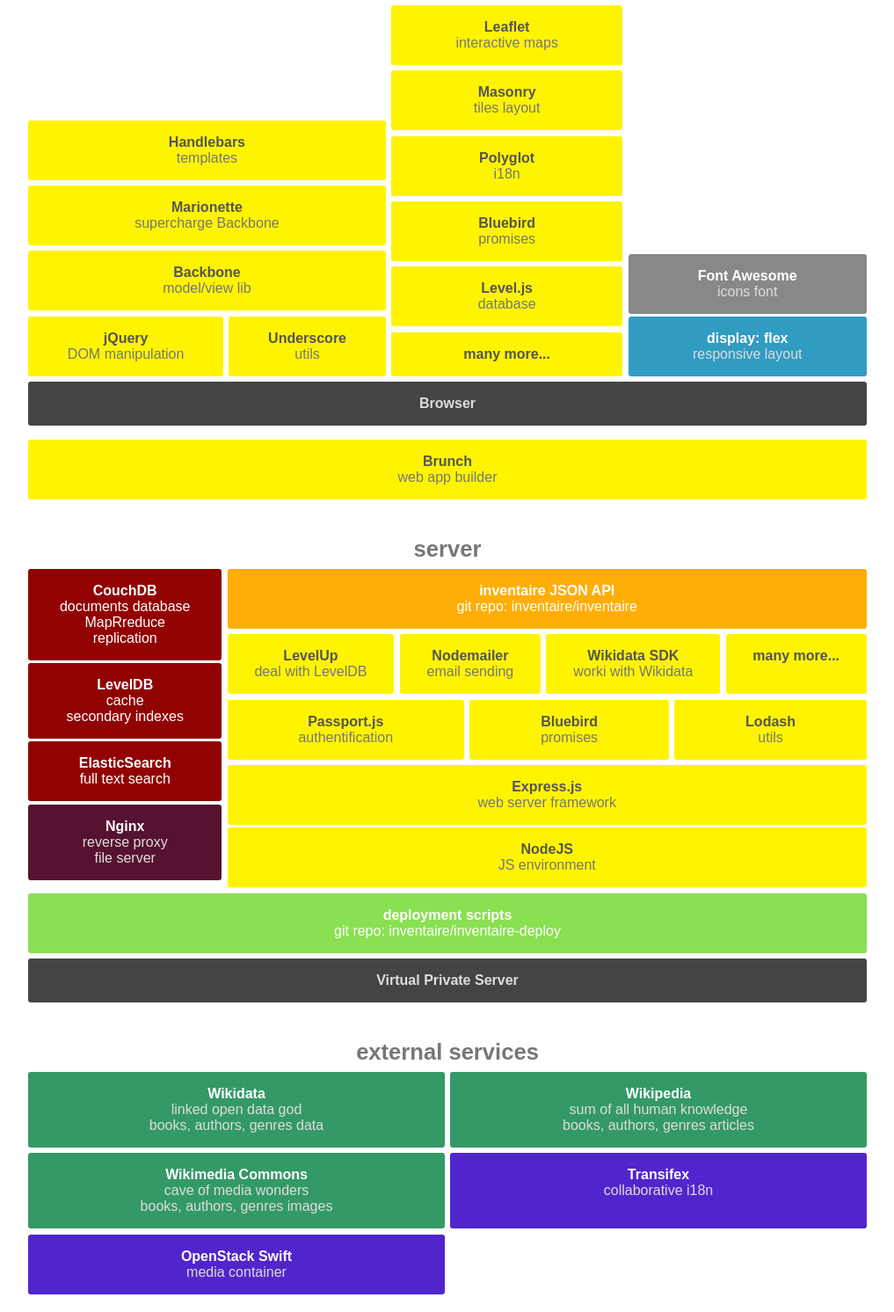
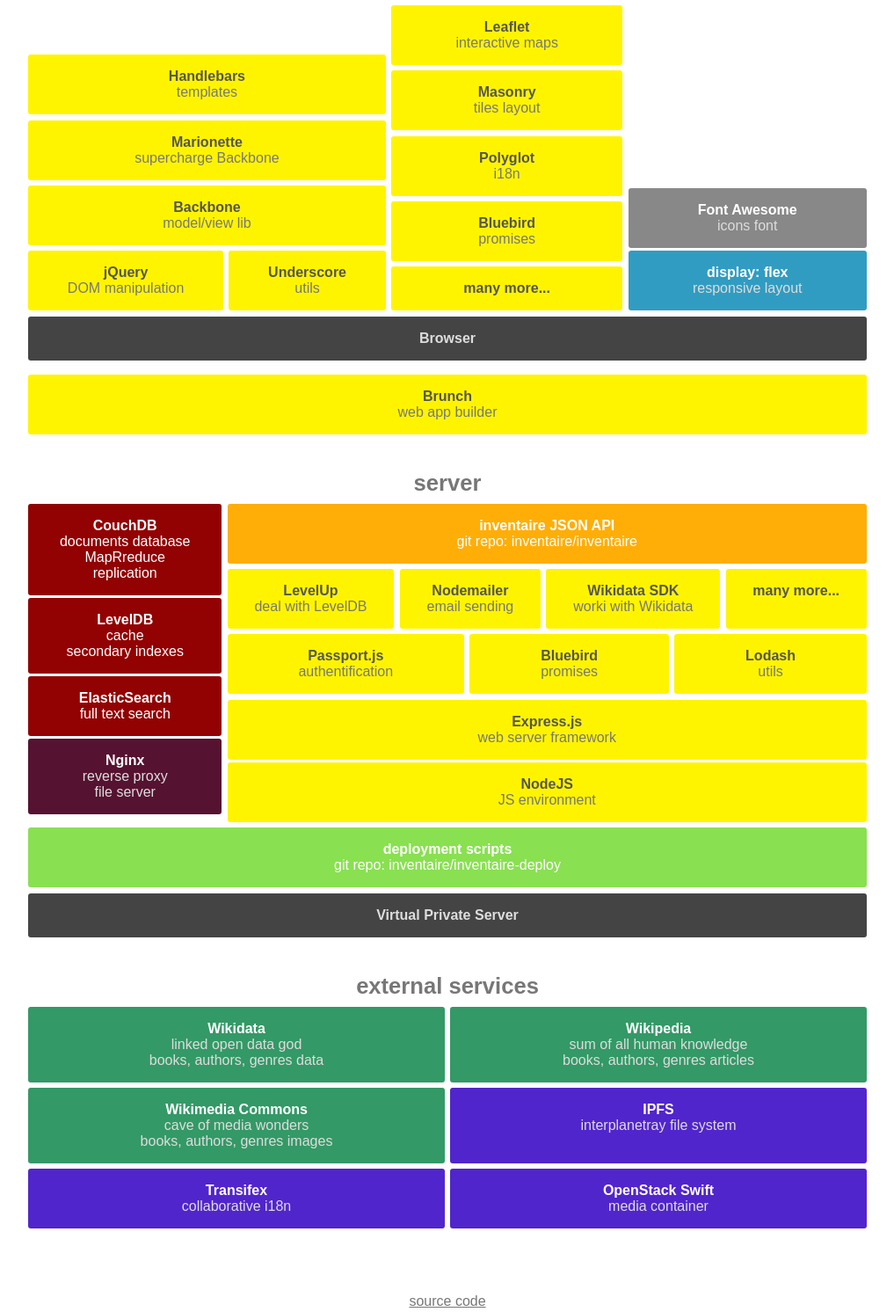
Before and after one commit to inventaire/stack, a website: page stack.html in a window 1280 px wide. Shown: the part 318-1810 px from the top of the page at 88% size, without its empty margins (131-1148 px from the left). Drawn offline with nearby package versions, Linux system fonts and the light colour scheme; files that its build step writes are made by us from their sources.

Commit message:
updated stack: removed level.js, added IPFS

```diff
--- a/stack.html
+++ b/stack.html
@@ -75,10 +75,6 @@
           <a href="http://bluebirdjs.com/" class="box js">
             <span class="name">Bluebird</span>
             <span class="legend">promises</span>
-          </a>
-          <a href="https://www.npmjs.com/package/level-js" class="box js">
-            <span class="name">Level.js</span>
-            <span class="legend">database</span>
           </a>
           <a href="https://github.com/inventaire/inventaire-client/blob/943fe11140ade7a0f966aebbc9097d9d974e3cf8/package.json#L32-L43" class="box js flex-1">
             <span class="name">many more...</span>
@@ -200,6 +196,10 @@
         <span class="legend">cave of media wonders</span>
         <span class="legend">books, authors, genres images</span>
       </a>
+      <a href="https://ipfs.io" class="box media-container">
+        <span class="name">IPFS</span>
+        <span class="legend">interplanetray file system</span>
+      </a>
       <a href="https://transifex.com/inventaire" class="box media-container">
         <span class="name">Transifex</span>
         <span class="legend">collaborative i18n</span>
```
